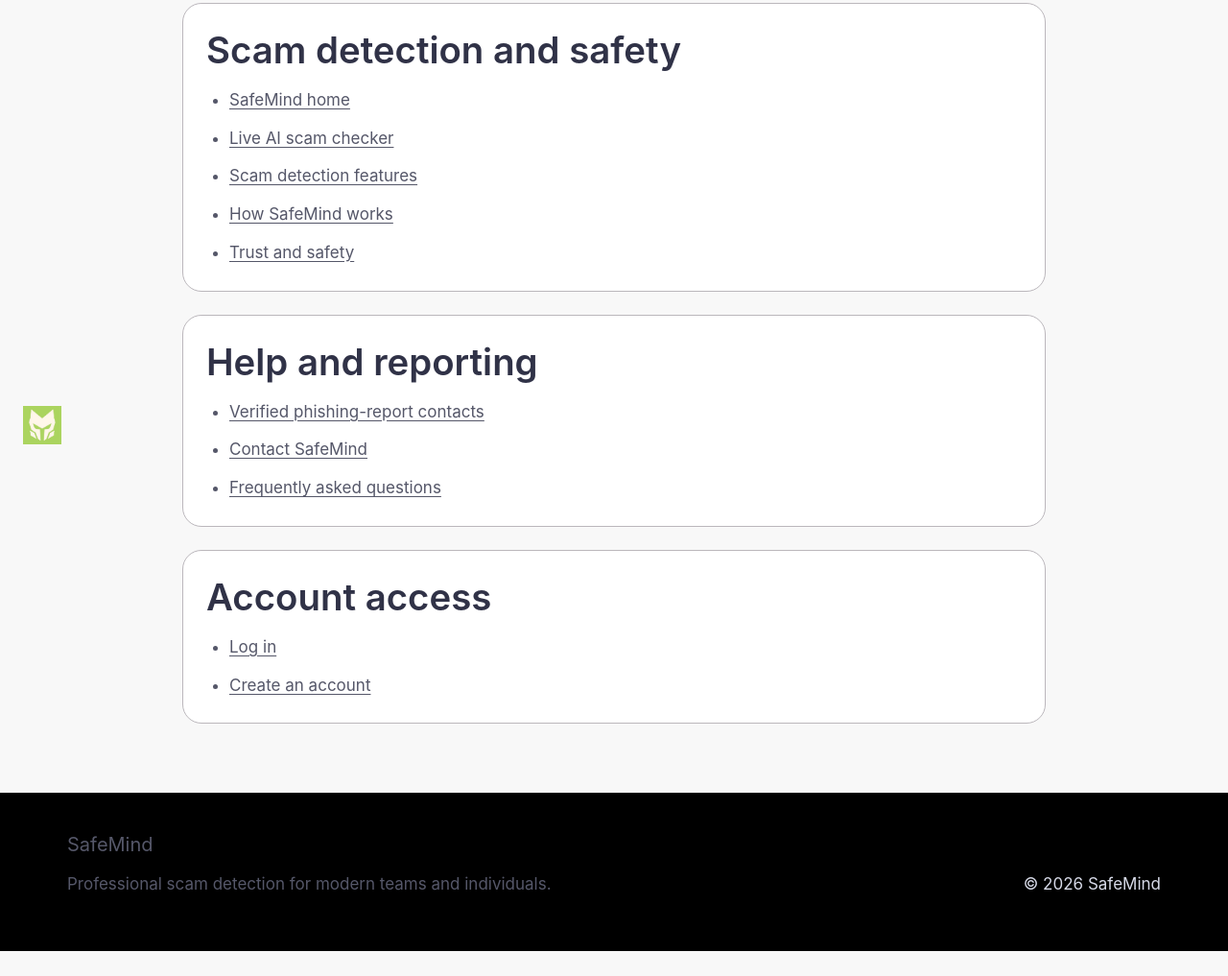
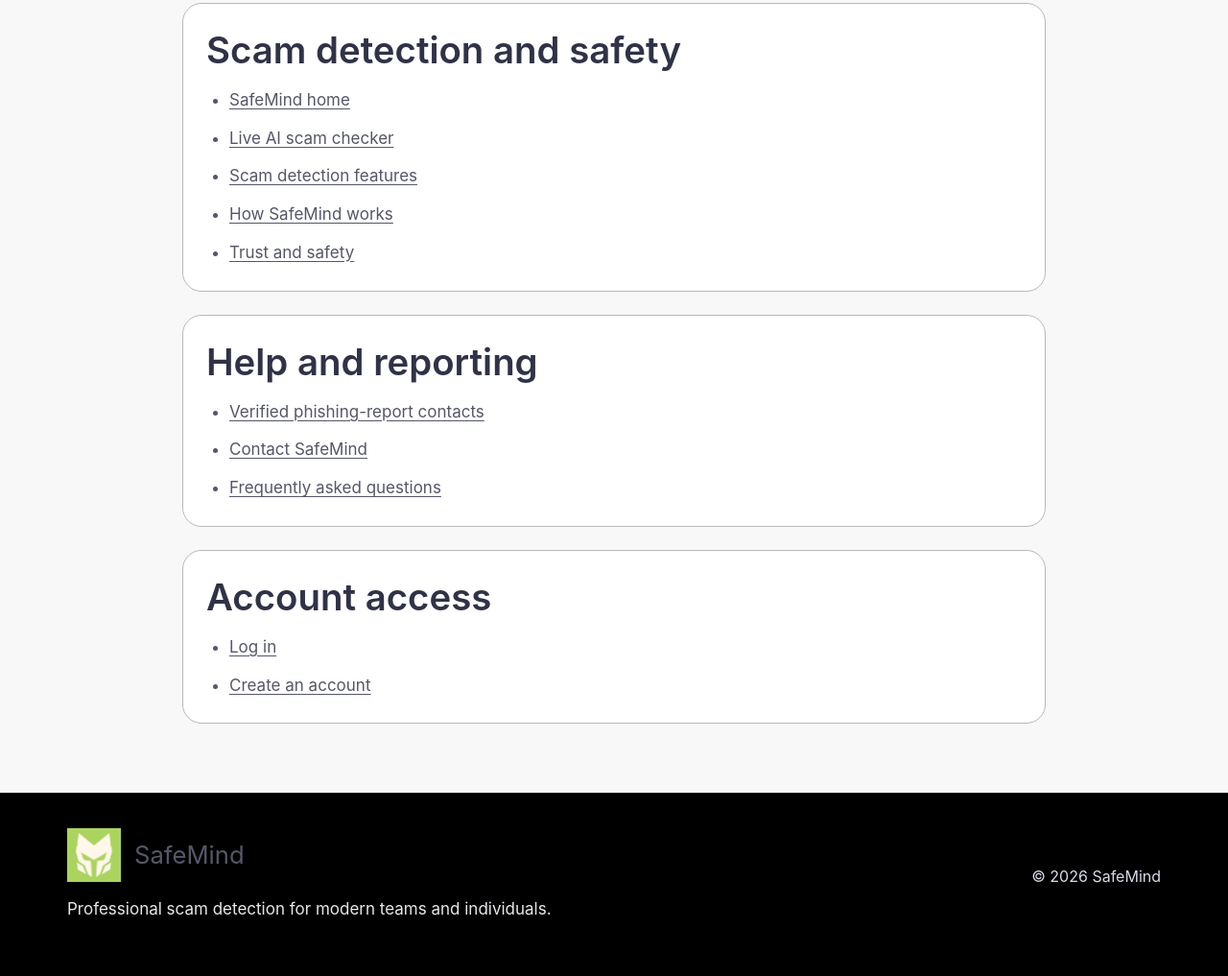
Before and after one commit to bhonemyintmyat/SafeMind, a website built with Vite: page src/pages/sitemap.html in a window 1280 px wide. Shown: the part 313-1330 px from the top of the page at 96% size. Before the commit the page ends 1304 px from the top, so only its background shows below. Built offline with nearby package versions, Linux system fonts and the light colour scheme.

Commit message:
Fix footer overlap and readability

```diff
--- a/src/css/main.css
+++ b/src/css/main.css
@@ -672,15 +672,15 @@ button:hover,
 .site-footer{
     display:grid;
     grid-template-columns:minmax(0,1fr) auto;
-    gap:24px;
-    align-items:flex-end;
+    gap:clamp(28px,5vw,72px);
+    align-items:center;
     padding:36px 70px 54px;
     border-top:1px solid rgba(255,255,255,.06);
     background:#000;
 }
 
 .site-footer p{
-    color:var(--muted);
+    color:#E5E7EB;
 }
 
 .terms-consent{
@@ -809,10 +809,11 @@ body.terms-dialog-open{overflow:hidden}
 }
 .terms-dialog-close:hover,.terms-dialog-close:focus-visible{border-color:#A9D35E;outline:3px solid rgba(169,211,94,.28)}
 
-.footer-identity{max-width:720px;text-align:left}
+.footer-identity{display:grid;min-width:0;max-width:720px;gap:14px;text-align:left}
+.footer-description{max-width:48ch;margin:0;color:#E5E7EB;font-size:clamp(17px,1.4vw,20px);font-weight:500;line-height:1.65;overflow-wrap:anywhere}
 .footer-copyright{justify-self:end}
 .footer-meta{display:grid;justify-items:end;gap:8px}
-.footer-meta p{margin:0}
+.footer-meta p{margin:0;color:#D1D5DB;font-size:16px;font-weight:600;line-height:1.5}
 .footer-meta a{color:inherit;background-color:transparent;text-decoration:underline;text-underline-offset:3px}
 .faq-title{margin:0}
 
@@ -823,21 +824,22 @@ body.terms-dialog-open{overflow:hidden}
 .sitemap-content a{color:var(--text);background-color:transparent;text-decoration:underline;text-underline-offset:3px}
 
 .footer-brand{
-    margin-bottom:10px;
+    display:inline-flex;
+    width:max-content;
+    max-width:100%;
+    margin:0;
+    gap:14px;
+    color:#FFFFFF;
+    font-size:clamp(23px,2vw,29px);
+    font-weight:800;
+    line-height:1.2;
 }
 
-/* Float the logo only where the desktop section gutter leaves safe space. */
-@media (min-width:901px){
-    .footer-brand img{
-        position:fixed;
-        bottom:24px;
-        left:24px;
-        z-index:40;
-    }
-
-    body.footer-in-view .footer-brand img{
-        position:static;
-    }
+.footer-brand img{
+    position:static;
+    flex:0 0 auto;
+    width:56px;
+    height:56px;
 }
 
 .reveal{
@@ -1035,6 +1037,8 @@ footer{
     .terms-actions button{width:100%;min-width:0}
     .footer-copyright{justify-self:start}
     .footer-meta{justify-items:start}
+    .footer-brand{font-size:24px}
+    .footer-brand img{width:52px;height:52px}
 }
 
 @media(max-width:560px){
--- a/src/css/theme.css
+++ b/src/css/theme.css
@@ -800,6 +800,15 @@ html[data-theme="light"] footer {
   color: var(--text) !important;
 }
 
+html[data-theme="light"] .site-footer .footer-brand {
+  color:#111827 !important;
+}
+
+html[data-theme="light"] .site-footer .footer-description,
+html[data-theme="light"] .site-footer .footer-meta p {
+  color:#374151 !important;
+}
+
 html[data-theme="light"] .navbar > nav > a:hover {
   background: #F3F4F6 !important;
 }
```
Also changed, not shown: src/pages/main.html (+1 -1 lines).
